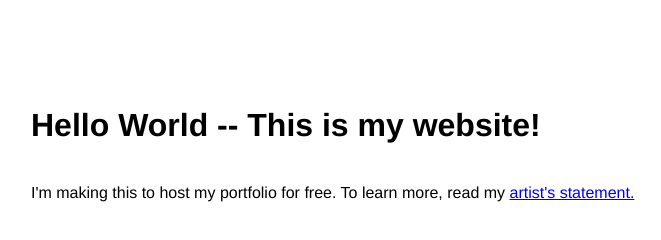
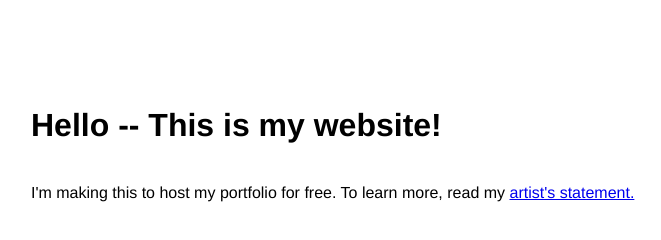
Before and after one commit to MelendezNick/melendeznick.github.io, a plain HTML site: page index.html in a window 1280 px wide. Shown: the whole page, without its empty margins (109-770 px from the left). Drawn offline with Linux system fonts and the light colour scheme.

Commit message:
Update index.html

```diff
--- a/index.html
+++ b/index.html
@@ -6,7 +6,7 @@
   <link rel="stylesheet" type="text/css" href="main.css">
   </head>
   <body>
-    <h1>Hello World -- This is my website!</h1>
+    <h1>Hello -- This is my website!</h1>
     <p>I'm making this to host my portfolio for free. To learn more, read my <a href="statement.html">artist's statement.</a></p>
   </body>
 </html>
```
